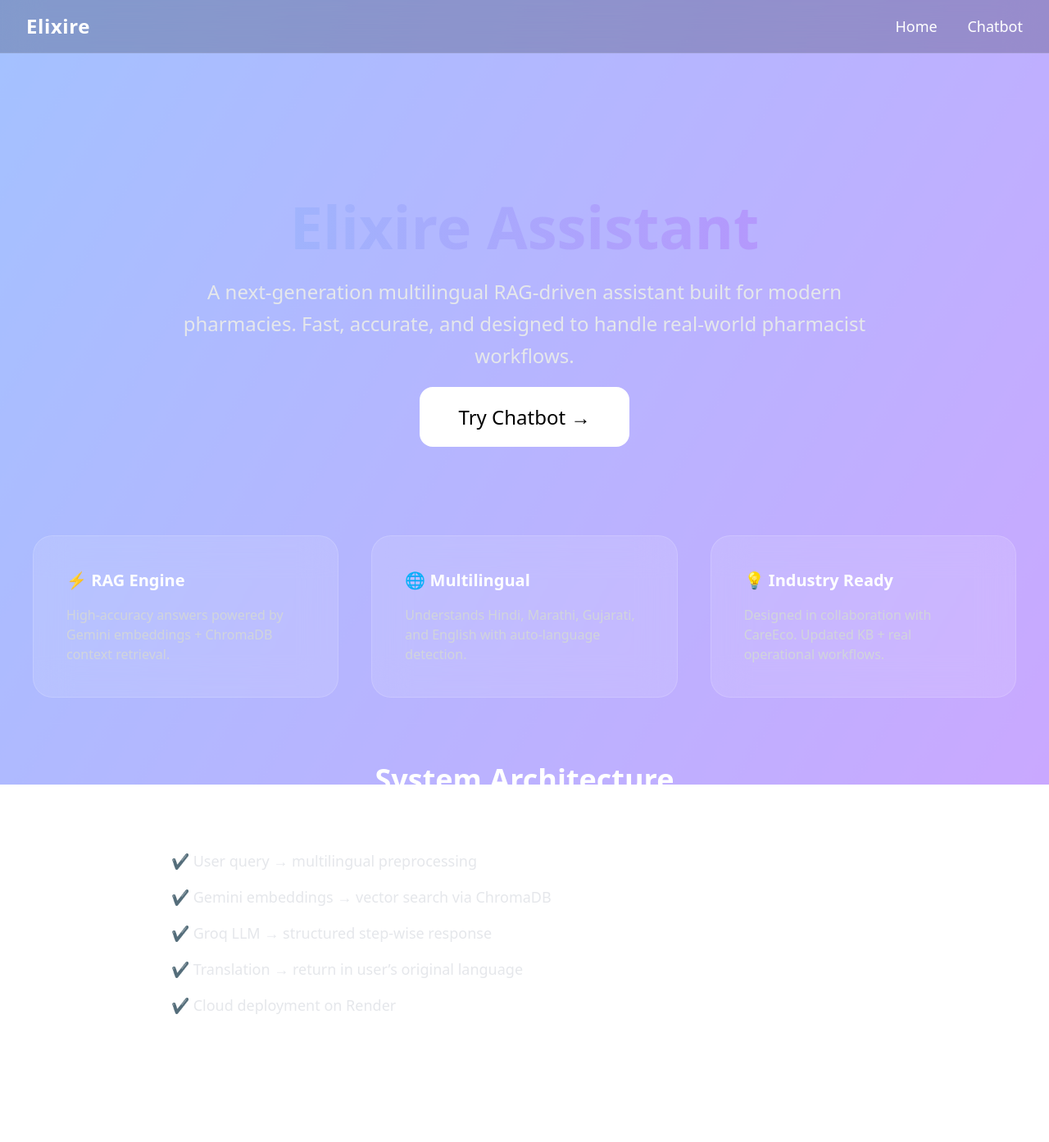
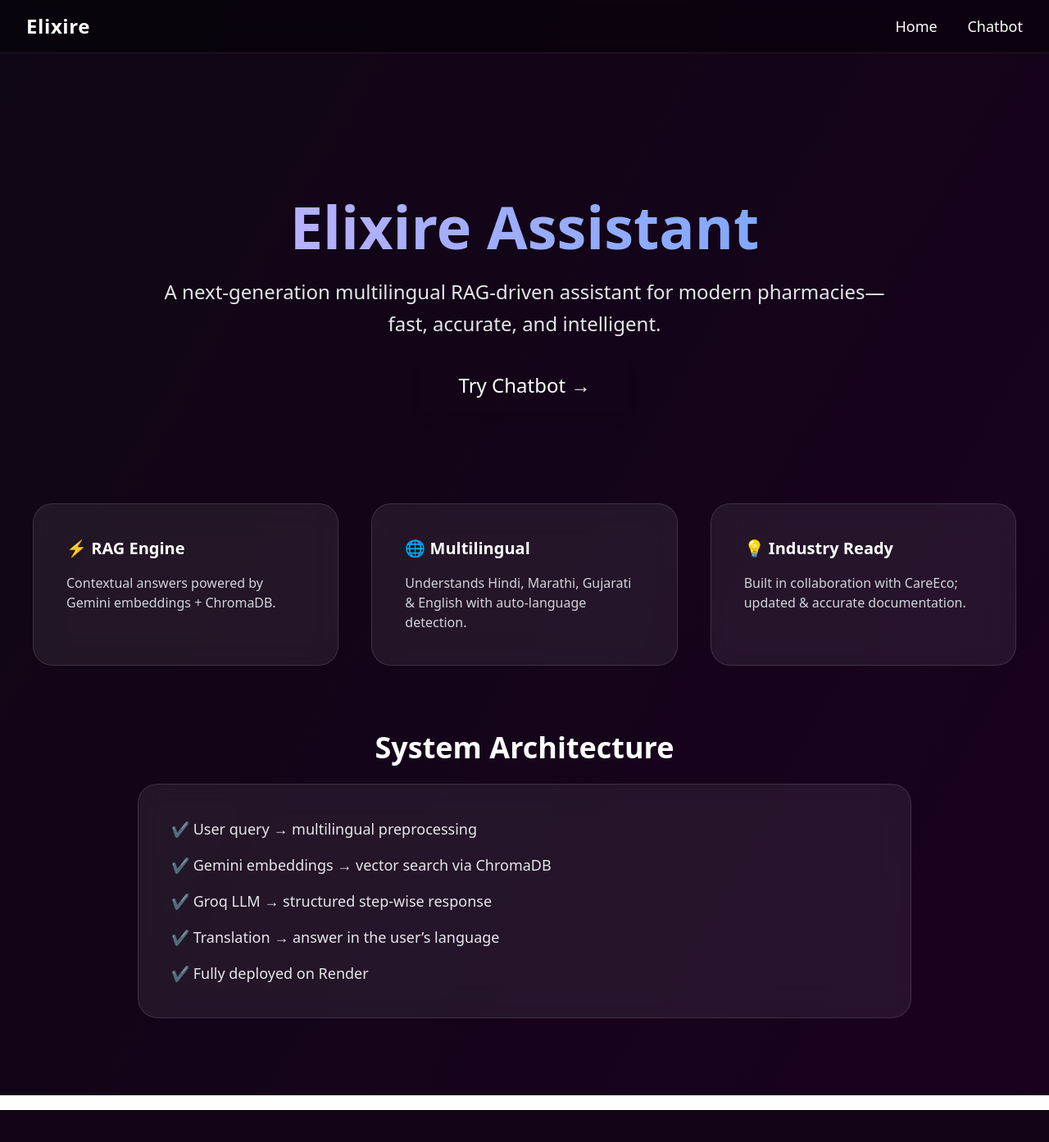
Before and after one commit to MayenkJoshi37/Elixire, a Flask app: page / in a window 1280 px wide. Shown: the whole page at 82% size. After the commit the page ends 1354 px from the top, so only its background shows below. Run offline with Flask 3, Linux system fonts and the light colour scheme; some libraries are stand-ins or nearby versions.

Commit message:
Changes in Frontend part 5 FINAL_FINAL

```diff
--- a/static/css/style.css
+++ b/static/css/style.css
@@ -1,117 +1,86 @@
-/* ------------------------------
-   ANIMATED MOVING BACKGROUND
---------------------------------*/
-.animated-bg {
+/* ---------------------------------------
+   DARK ANIMATED BACKGROUND
+----------------------------------------*/
+.animated-bg-dark {
     position: fixed;
     width: 200%;
     height: 200%;
     top: -50%;
     left: -50%;
-    z-index: -10;
+    z-index: -20;
 
     background: linear-gradient(
         120deg,
-        rgba(0, 120, 255, 0.4),
-        rgba(180, 0, 255, 0.4),
-        rgba(255, 120, 0, 0.4),
-        rgba(0, 200, 255, 0.4)
+        #0a0a0f,
+        #1b0120,
+        #001233,
+        #12002b,
+        #000000
     );
-    background-size: 300% 300%;
-    animation: moveGradient 20s infinite alternate ease-in-out;
+    background-size: 400% 400%;
+    animation: darkGradientMove 18s infinite alternate ease-in-out;
 }
 
-@keyframes moveGradient {
-    0% { transform: translate(0,0); }
-    50% { transform: translate(25%, -20%); }
-    100% { transform: translate(-20%, 20%); }
+@keyframes darkGradientMove {
+    0%   { transform: translate(0,0); }
+    50%  { transform: translate(-15%, 10%); }
+    100% { transform: translate(10%, -10%); }
 }
 
-
-/* ------------------------------
-       GLASS COMPONENTS
---------------------------------*/
-
-.glass-card {
-    backdrop-filter: blur(22px);
-    background: rgba(255, 255, 255, 0.12);
-    border: 1px solid rgba(255, 255, 255, 0.15);
-    transition: 0.3s ease;
+/* ---------------------------------------
+   DARK GLASS COMPONENTS
+----------------------------------------*/
+.glass-card-dark {
+    backdrop-filter: blur(20px);
+    background: rgba(255,255,255,0.07);
+    border: 1px solid rgba(255,255,255,0.12);
+    transition: 0.3s;
 }
-.glass-card:hover {
+.glass-card-dark:hover {
+    background: rgba(255,255,255,0.12);
     transform: translateY(-6px);
-    background: rgba(255, 255, 255, 0.18);
 }
 
-.glass-super {
+.glass-super-dark {
     backdrop-filter: blur(30px);
-    background: rgba(255, 255, 255, 0.10);
-    border: 1px solid rgba(255, 255, 255, 0.25);
+    background: rgba(0,0,0,0.55);
 }
 
-.glass-input {
-    backdrop-filter: blur(18px);
-    background: rgba(0, 0, 0, 0.45);
-    border: 1px solid rgba(255, 255, 255, 0.2);
+.glass-input-dark {
+    backdrop-filter: blur(12px);
+    background: rgba(0,0,0,0.65);
+    border: 1px solid rgba(255,255,255,0.2);
 }
-.glass-input:focus {
-    background: rgba(0, 0, 0, 0.6);
+.glass-input-dark:focus {
+    background: rgba(0,0,0,0.8);
     outline: none;
 }
 
-.glass-btn {
-    background: rgba(255, 255, 255, 0.85);
-    color: #111;
+.glass-btn-dark {
+    background: #ffffff;
+    color: black;
     transition: 0.2s;
 }
-.glass-btn:hover {
-    background: #fff;
-    box-shadow: 0 0 30px rgba(255,255,255,0.5);
+.glass-btn-dark:hover {
+    background: white;
     transform: translateY(-2px);
+    box-shadow: 0 0 35px rgba(255,255,255,0.5);
 }
 
-.btn-primary {
-    background: white;
-    color: black;
-    border-radius: 14px;
-    transition: 0.3s;
+/* HERO animation */
+.fade-in {
+    animation: fadeUp 0.8s ease-out;
 }
-.btn-primary:hover {
-    transform: scale(1.1);
-    box-shadow: 0 0 35px rgba(255,255,255,0.4);
+@keyframes fadeUp {
+    from { opacity: 0; transform: translateY(20px); }
+    to   { opacity: 1; transform: translateY(0); }
 }
 
-
-/* ------------------------------
-         ANIMATIONS
---------------------------------*/
-.fade-in {
-    animation: fade 0.8s ease-out;
+/* Chat bubble animation */
+.bubble-pop {
+    animation: bubblePop 0.25s ease-out;
 }
-@keyframes fade {
-    from { opacity: 0; transform: translateY(16px); }
-    to { opacity: 1; transform: translateY(0); }
+@keyframes bubblePop {
+    from { opacity: 0; transform: scale(0.85); }
+    to   { opacity: 1; transform: scale(1); }
 }
-
-.hero-glow {
-    animation: heroPulse 4s infinite alternate ease-in-out;
-}
-@keyframes heroPulse {
-    from { opacity: 0.85; }
-    to { opacity: 1; }
-}
-
-
-/* Chat bubbles */
-.bubble-pop { animation: bubble 0.25s ease-out; }
-@keyframes bubble {
-    from { opacity: 0; transform: scale(0.85); }
-    to { opacity: 1; transform: scale(1); }
-}
-
-
-/* Scrollbar */
-::-webkit-scrollbar { width: 8px; }
-::-webkit-scrollbar-thumb {
-    background: rgba(255,255,255,0.25);
-    border-radius: 4px;
-}
--- a/templates/base.html
+++ b/templates/base.html
@@ -5,20 +5,20 @@
     <meta name="viewport" content="width=device-width, initial-scale=1.0">
     <title>{{ title or "Elixire Assistant" }}</title>
 
-    <!-- Tailwind -->
+    <!-- Tailwind CSS CDN -->
     <script src="https://cdn.tailwindcss.com"></script>
 
-    <!-- Custom CSS -->
+    <!-- Custom styles -->
     <link rel="stylesheet" href="/static/css/style.css">
 </head>
 
 <body class="relative min-h-screen text-white">
 
-    <!-- 🔥 Animated gradient background -->
-    <div class="animated-bg"></div>
+    <!-- 🔥 Animated dark gradient background -->
+    <div class="animated-bg-dark"></div>
 
     <!-- NAVBAR -->
-    <nav class="fixed top-0 w-full z-50 backdrop-blur-xl bg-black/20 border-b border-white/10">
+    <nav class="fixed top-0 w-full z-50 bg-black/40 backdrop-blur-xl border-b border-white/10">
         <div class="max-w-7xl mx-auto flex justify-between items-center px-8 py-4">
             <h1 class="text-2xl font-bold tracking-wide">Elixire</h1>
             <div class="space-x-8 text-lg">
--- a/templates/home.html
+++ b/templates/home.html
@@ -3,48 +3,47 @@
 
 <!-- HERO SECTION -->
 <section class="text-center px-6 py-32 fade-in">
-    <h1 class="text-7xl font-extrabold mb-6 bg-gradient-to-r from-blue-300 to-purple-400 text-transparent bg-clip-text hero-glow">
+    <h1 class="text-7xl font-extrabold mb-6 bg-gradient-to-r from-purple-300 to-blue-400 text-transparent bg-clip-text">
         Elixire Assistant
     </h1>
 
     <p class="text-gray-200 text-2xl max-w-4xl mx-auto leading-relaxed mb-10">
-        A next-generation multilingual RAG-driven assistant built for modern pharmacies.
-        Fast, accurate, and designed to handle real-world pharmacist workflows.
+        A next-generation multilingual RAG-driven assistant for modern pharmacies—fast, accurate, and intelligent.
     </p>
 
     <a href="/chatbot"
-       class="btn-primary glow-xl px-12 py-5 text-2xl rounded-2xl">
+       class="btn-primary px-12 py-5 text-2xl rounded-2xl shadow-lg">
         Try Chatbot →
     </a>
 </section>
 
-<!-- FEATURE SECTION -->
+<!-- FEATURES -->
 <section class="grid grid-cols-1 md:grid-cols-3 gap-10 px-10 pb-20 fade-in">
-    <div class="glass-card p-10 rounded-3xl">
+    <div class="glass-card-dark p-10 rounded-3xl">
         <h3 class="text-xl font-bold mb-4">⚡ RAG Engine</h3>
-        <p class="text-gray-300">High-accuracy answers powered by Gemini embeddings + ChromaDB context retrieval.</p>
+        <p class="text-gray-300">Contextual answers powered by Gemini embeddings + ChromaDB.</p>
     </div>
 
-    <div class="glass-card p-10 rounded-3xl">
+    <div class="glass-card-dark p-10 rounded-3xl">
         <h3 class="text-xl font-bold mb-4">🌐 Multilingual</h3>
-        <p class="text-gray-300">Understands Hindi, Marathi, Gujarati, and English with auto-language detection.</p>
+        <p class="text-gray-300">Understands Hindi, Marathi, Gujarati & English with auto-language detection.</p>
     </div>
 
-    <div class="glass-card p-10 rounded-3xl">
+    <div class="glass-card-dark p-10 rounded-3xl">
         <h3 class="text-xl font-bold mb-4">💡 Industry Ready</h3>
-        <p class="text-gray-300">Designed in collaboration with CareEco. Updated KB + real operational workflows.</p>
+        <p class="text-gray-300">Built in collaboration with CareEco; updated & accurate documentation.</p>
     </div>
 </section>
 
-<!-- ARCHITECTURE SECTION -->
+<!-- ARCHITECTURE -->
 <section class="px-10 pb-28 fade-in max-w-5xl mx-auto">
     <h2 class="text-4xl font-bold mb-6 text-center">System Architecture</h2>
-    <div class="glass-card p-10 rounded-3xl space-y-4 text-gray-200 text-lg">
+    <div class="glass-card-dark p-10 rounded-3xl space-y-4 text-gray-200 text-lg">
         <p>✔ User query → multilingual preprocessing</p>
         <p>✔ Gemini embeddings → vector search via ChromaDB</p>
         <p>✔ Groq LLM → structured step-wise response</p>
-        <p>✔ Translation → return in user’s original language</p>
-        <p>✔ Cloud deployment on Render</p>
+        <p>✔ Translation → answer in the user’s language</p>
+        <p>✔ Fully deployed on Render</p>
     </div>
 </section>
 
```
Also changed, not shown: static/js/chat.js (+6 -3 lines), templates/chat.html (+4 -4 lines).
